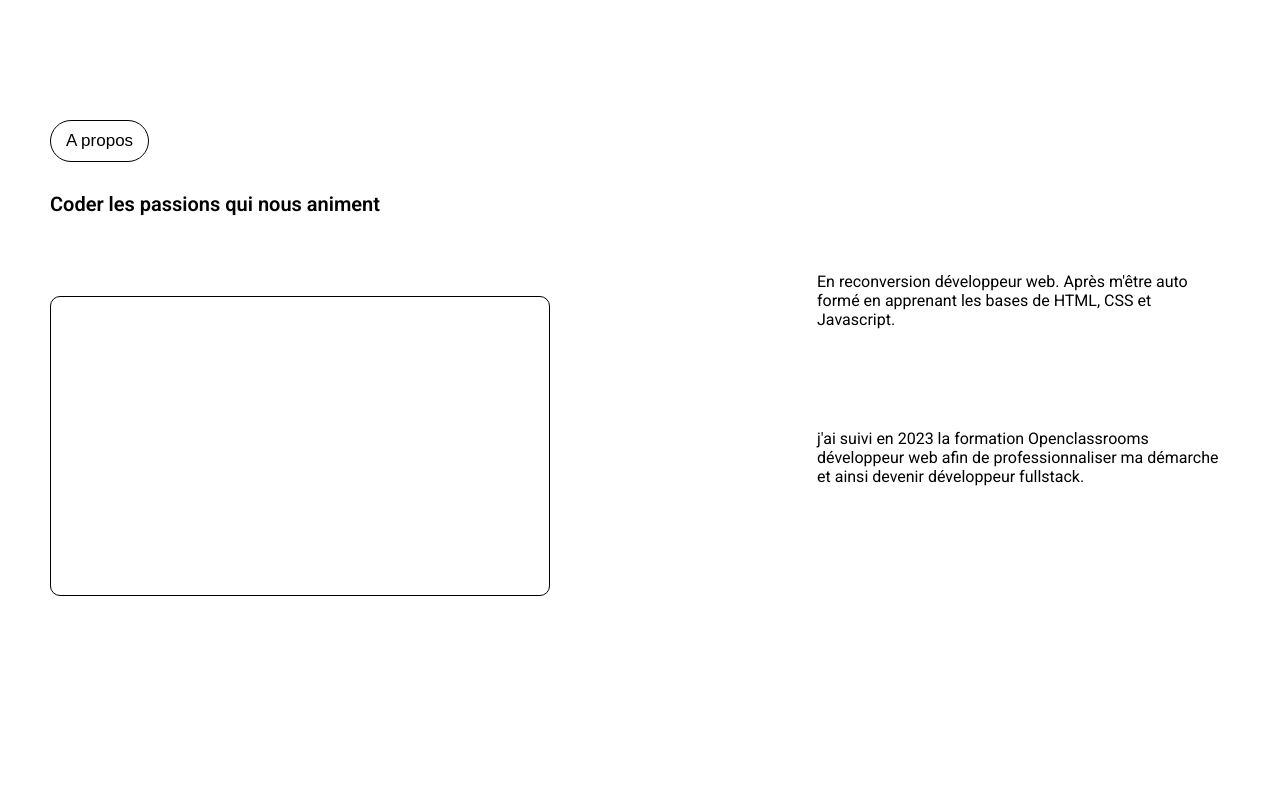
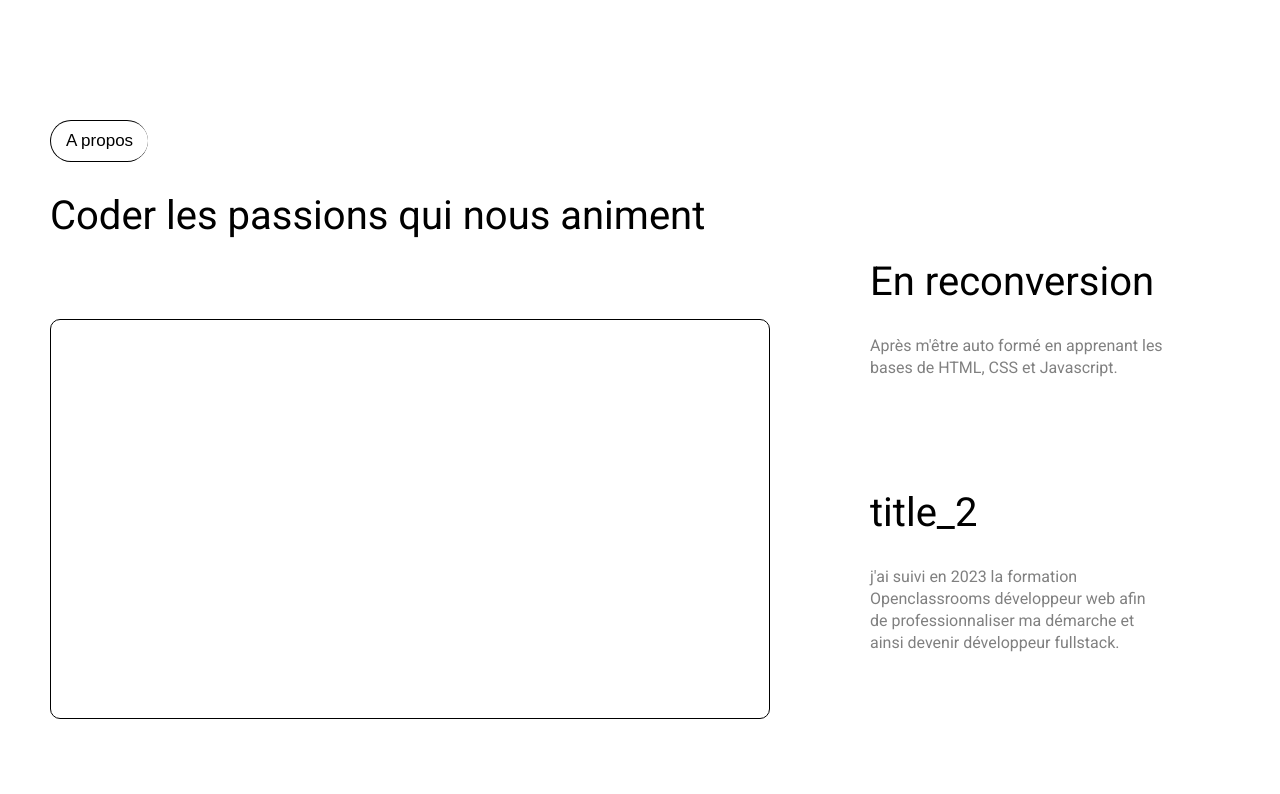
Before and after one commit to AvirKarakitsos/REACT_portfolio_2025, a React (Vite) app: page / in a window 1280 px wide. Shown: the part 880-1674 px from the top of the page. Built offline with nearby package versions, Linux system fonts and the light colour scheme.

Commit message:
feat: style About component

```diff
--- a/src/Components/About.tsx
+++ b/src/Components/About.tsx
@@ -19,8 +19,14 @@ function About() {
                     <div className={styles.video}></div>
                 </div>
                 <div className={styles.rightPart}>
-                    <p>{translate(lang).main.about.content_1}</p>
-                    <p>{translate(lang).main.about.content_2}</p>
+                    <div>
+                        <h3 className={"subtitle"}>{translate(lang).main.about.title_1}</h3>
+                        <p className="content">{translate(lang).main.about.content_1}</p>
+                    </div>
+                    <div>
+                        <h3 className={"subtitle"}>{translate(lang).main.about.title_2}</h3>
+                        <p className="content">{translate(lang).main.about.content_2}</p>
+                    </div>
                 </div>
             </div>
         </div>
--- a/src/assets/styles/About.module.css
+++ b/src/assets/styles/About.module.css
@@ -4,7 +4,8 @@
 
 .container {
     display: flex;
-    justify-content: space-between;
+    justify-content: flex-start;
+    column-gap: 100px;
 }
 
 .leftPart {
@@ -15,17 +16,17 @@
 }
 
 .video {
-    height: 300px;
-    width: 500px;
+    height: 400px;
+    width: 720px;
     border-radius: 10px;
     border: 1px solid #000;
 }
 
 .rightPart {
-    width: 35%;
+    width: 25%;
     display: flex;
     flex-direction: column;
     justify-content: center;
     align-items: center;
-    row-gap: 100px;
+    row-gap: 80px;
 }
--- a/src/index.css
+++ b/src/index.css
@@ -10,6 +10,7 @@
   --background-dark-secondary: #282828;
   --color-grey: #F3F3F3;
   --color-grey-2: #8899A6;
+  --color-grey-3: #A4A3A4;
   --color-purple: #C500E8;
   --color-blue: #0096FF;
   --color-green: #32B903;
@@ -63,9 +64,13 @@ a{
 /********** Title ************/
 .subtitle {
   padding: 30px 0;
-  text-align: center;
-  font-size: 20px;
-  font-weight: 600;
+  font-size: 40px;
+  font-weight: 400;
+}
+
+.content {
+    color: grey;
+    line-height: 22px;
 }
 
 /********** Flexbox **********/
@@ -201,7 +206,10 @@ row-gap: 5px;
 .btn-4 {
   padding: 10px 15px;
   border-radius: 30px;
-  border: 1px solid #000;
+  border: none;
+  border-top: 1px solid #000;
+  border-bottom: 1px solid #000;
+  border-left: 1px solid #000;
 }
 
 .btn-filter {
--- a/src/utils/lang/en.json
+++ b/src/utils/lang/en.json
@@ -17,7 +17,9 @@
         "about": {
             "tab": "About me",
             "subtitle": "Who I am",
+            "title_1": "En reconversion",
             "content_1": "I decided to change my professionnal career to become a web developer. After self-learning the fondamentals of HTML, CSS and Javascript, then I could test the framework Vue in frontend and php with Laravel in backend. In 2023 I studied with the online education Openclassrooms with the goal of working as a professsional and become a Javacript web developer.",
+            "title_2": "En reconversion",
             "content_2": "On this portfolio you can check my personnal projects and my works with Openclassrooms. Click on an image to watch a demonstration of the site. All the codes are available on my github."
         },
         "skills": {
--- a/src/utils/lang/fr.json
+++ b/src/utils/lang/fr.json
@@ -17,7 +17,9 @@
         "about": {
             "tab": "A propos",
             "subtitle": "Coder les passions qui nous animent",
-            "content_1": "En reconversion développeur web. Après m'être auto formé en apprenant les bases de HTML, CSS et Javascript.",
+            "title_1": "En reconversion",
+            "content_1": "Après m'être auto formé en apprenant les bases de HTML, CSS et Javascript.",
+            "title_2": "title_2",
             "content_2": "j'ai suivi en 2023 la formation Openclassrooms développeur web afin de professionnaliser ma démarche et ainsi devenir développeur fullstack."
         },
         "skills": {
```
